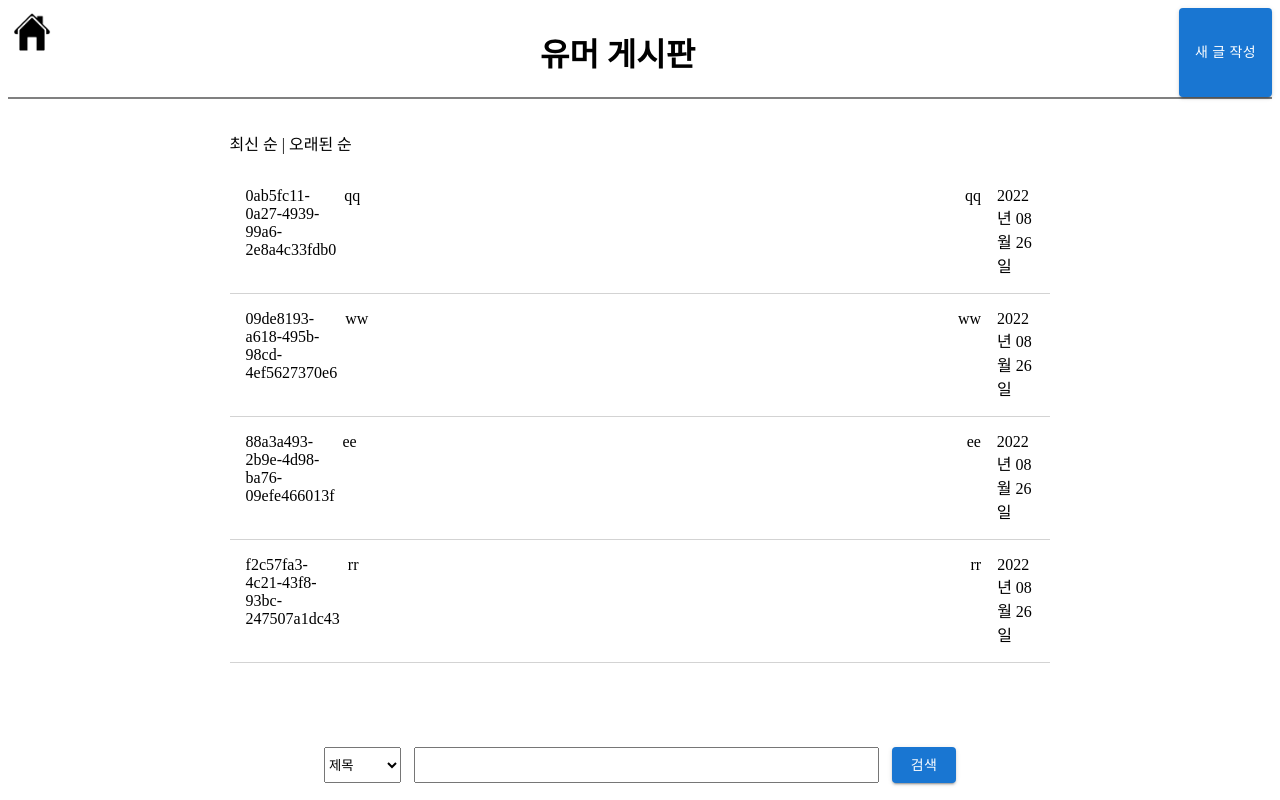
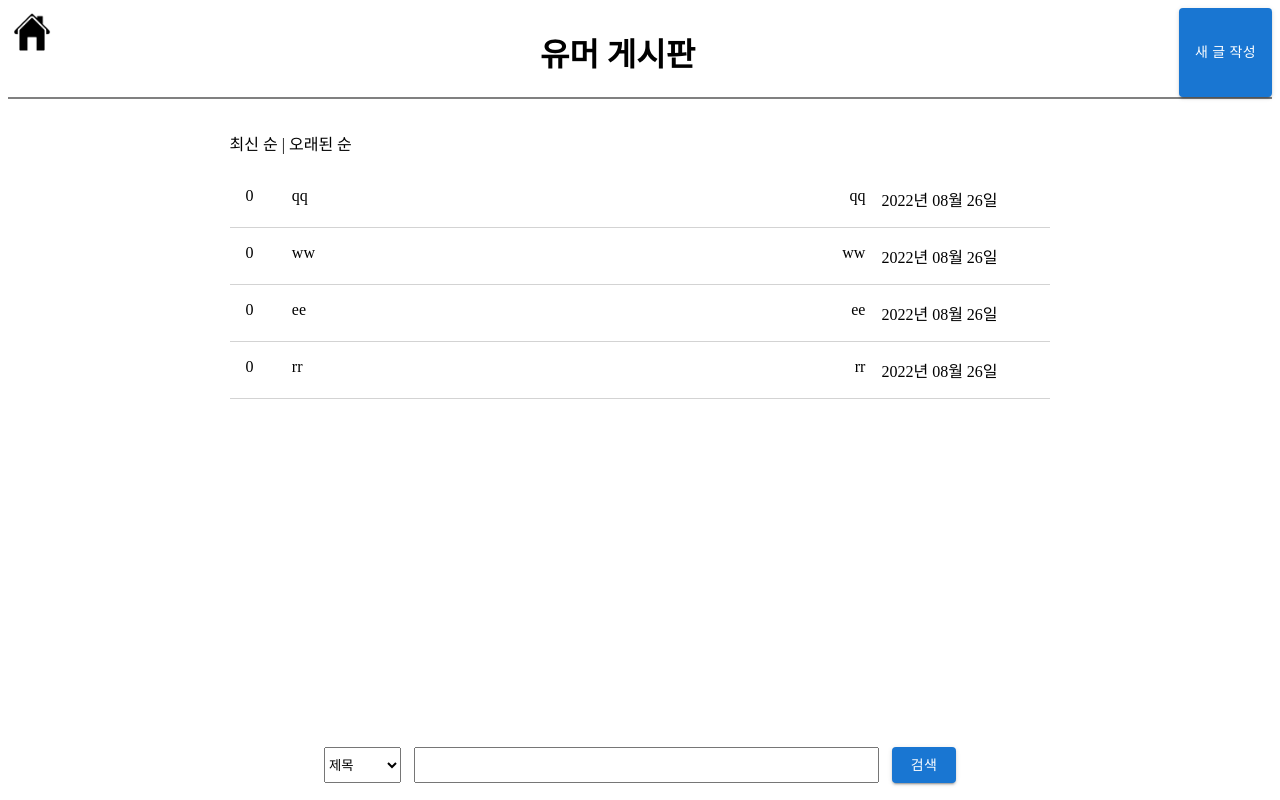
Before and after one commit to kwakhyun/anonymous-forum, a React (Create React App) app: page / in a window 1280 px wide. Built offline with nearby package versions, Linux system fonts and the light colour scheme; data requests are answered from the project's data file.

Commit message:
feat : search

```diff
--- a/src/components/Posts/Posts.jsx
+++ b/src/components/Posts/Posts.jsx
@@ -6,11 +6,12 @@ const Posts = ({ post }) => {
   const { id, nickname, password, date, title, content, commtents } = post;
   const navigate = useNavigate();
   const goToDeatil = () => {
-    navigate(`/posts/${post.id}`);
+    navigate(`/posts/${id}`);
   };
+  const postNum = 0;
   return (
     <PostContainer onClick={goToDeatil}>
-      <PostId>{id}</PostId>
+      <PostId>{postNum}</PostId>
       <PostTitle>{title}</PostTitle>
       <PostNickname>{nickname}</PostNickname>
       <PostDate>{date}</PostDate>
@@ -31,11 +32,11 @@ const PostContainer = styled.div`
 `;
 
 const PostId = styled.div`
-  flex: 1 1 2%;
+  flex: 1 1 5%;
   margin-right: 0.5em;
 `;
 const PostTitle = styled.div`
-  flex: 1 1 80%;
+  flex: 1 1 70%;
 `;
 const PostNickname = styled.div`
   flex: 1 1 5%;
@@ -43,7 +44,7 @@ const PostNickname = styled.div`
   margin-right: 1em;
 `;
 const PostDate = styled.div`
-  flex: 1 1 5%;
+  flex: 1 1 20%;
 `;
 
 export default Posts;
--- a/src/components/Search/Search.jsx
+++ b/src/components/Search/Search.jsx
@@ -1,4 +1,4 @@
-import React, { useRef, useState } from "react";
+import React, { useEffect, useRef, useState } from "react";
 import styled from "styled-components";
 import MainButton from "../mainButton/MainButton";
 
@@ -17,12 +17,21 @@ const Search = ({ searchPost }) => {
       select: selectRef.current.value,
       input: inputRef.current.value,
     });
-    console.log("search?? ", search);
   };
 
   const onSearch = () => {
     searchPost(search);
   };
+
+  useEffect(() => {
+    inputRef.current.addEventListener("keypress", logKey);
+
+    function logKey(event) {
+      if (event.code === "Enter") {
+        searchPost(search);
+      }
+    }
+  }, [search]);
 
   return (
     <SearchContainer>
--- a/src/pages/MainPage.jsx
+++ b/src/pages/MainPage.jsx
@@ -1,125 +1,16 @@
 import { useEffect, useState } from "react";
-import { MainButton } from "../components";
 import { Header } from "../components/Header";
-import styled from "styled-components";
 import { Posts } from "../components/Posts";
 import { Search } from "../components/Search";
-// import { useGetPost } from "../hook";
 import { useSelector, useDispatch } from "react-redux";
 import { getPost } from "../redux/modules/postSlice";
+// import { useGetData } from "../hook";
+import styled from "styled-components";
 
 const MainPage = () => {
-  // const posts = useGetPost("");
   const postList = useSelector((store) => store.post.posts);
+  const [searched, setSearched] = useState();
   const dispatch = useDispatch();
-
-  const [list, setList] = useState();
-  const [searched, setSearched] = useState();
-  const [posts, setPosts] = useState({
-    api: {
-      posts: [
-        {
-          post_id: 1,
-          nickname: "moon",
-          password: "1234",
-          date: Date.now(),
-          //TODO: 타이틀 길어지면 ... 처리
-          title: "감감감감감감감감감감감감감감감감감감감감감감감감감감감감감감",
-          content: "무소식",
-          comments: [
-            {
-              comment_id: 111,
-              comment: "댓글1",
-              nickname: "닉네임1",
-              password: "패스워드1",
-              date: "작성일1",
-            },
-          ],
-        },
-        {
-          post_id: 2,
-          nickname: "jin",
-          password: "1111",
-          date: Date.now(),
-          title: "희희",
-          content: "호호내용",
-          comments: [
-            {
-              comment_id: 2222,
-              comment: "댓글2",
-              nickname: "닉네임2",
-              password: "패스워드2",
-              date: "작성일2",
-            },
-          ],
-        },
-        {
-          post_id: 3,
-          nickname: "jin",
-          password: "1111",
-          date: Date.now(),
-          title: "희희",
-          content: "호호내용",
-          comments: [
-            {
-              comment_id: 2222,
-              comment: "댓글2",
-              nickname: "닉네임2",
-              password: "패스워드2",
-              date: "작성일2",
-            },
-          ],
-        },
-        {
-          post_id: 4,
-          nickname: "jin",
-          password: "1111",
-          date: Date.now(),
-          title: "희희",
-          content: "호호내용",
-          comments: [
-            {
-              comment_id: 2222,
-              comment: "댓글2",
-              nickname: "닉네임2",
-              password: "패스워드2",
-              date: "작성일2",
-            },
-          ],
-        },
-      ],
-    },
-  });
-
-  // const postList = posts.api.posts;
-  //let searched = {};
-
-  //TODO: case 문 짧게 / 검색 결과 없을때 알림, 전체 보기
-  const getSearched = (select, input) => {
-    switch (select) {
-      case "title":
-        setSearched(postList.filter((post) => post.title.includes(input)));
-        break;
-      case "content":
-        setSearched(postList.filter((post) => post.content.includes(input)));
-        break;
-      case "nickname":
-        setSearched(postList.filter((post) => post.nickname.includes(input)));
-        break;
-      default:
-        return console.error;
-    }
-    // setList(searched);
-  };
-
-  useEffect(() => {
-    setList(searched);
-    console.log("searched > ", searched);
-  }, [searched]);
-
-  useEffect(() => {
-    console.log("list > ", list);
-  }, [list]);
 
   useEffect(() => {
     dispatch(getPost());
@@ -128,11 +19,31 @@ const MainPage = () => {
   const searchPost = (search) => {
     const { select, input } = search;
     if (input === "") {
-      alert("검색어를 입력하세요");
+      setSearched(postList);
       return;
     }
     getSearched(select, input);
-    // Object.keys(list).map((key) => console.log("하하핳>", list[key]));
+  };
+
+  useEffect(() => {
+    setSearched(postList);
+  }, [postList]);
+
+  const getSearched = (select, input) => {
+    setSearched(
+      postList.filter((post) => {
+        switch (select) {
+          case "title":
+            return post.title.includes(input);
+          case "content":
+            return post.content.includes(input);
+          case "nickname":
+            return post.nickname.includes(input);
+          default:
+            return post;
+        }
+      })
+    );
   };
 
   return (
@@ -143,9 +54,10 @@ const MainPage = () => {
           {/* TODO: 필터 레이아웃 수정 */}
           <p>최신 순 | 오래된 순</p>
           <PostList>
-            {postList.map((post) => {
-              return <Posts post={post} key={post.id} />;
-            })}
+            {searched &&
+              searched.map((post) => {
+                return <Posts post={post} key={post.id} />;
+              })}
           </PostList>
         </PostsContainer>
         <Search searchPost={searchPost} />
```
